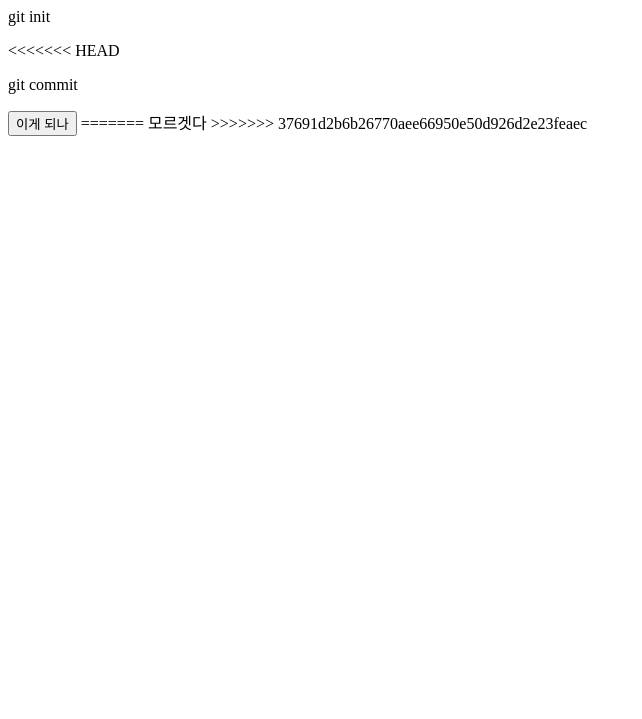
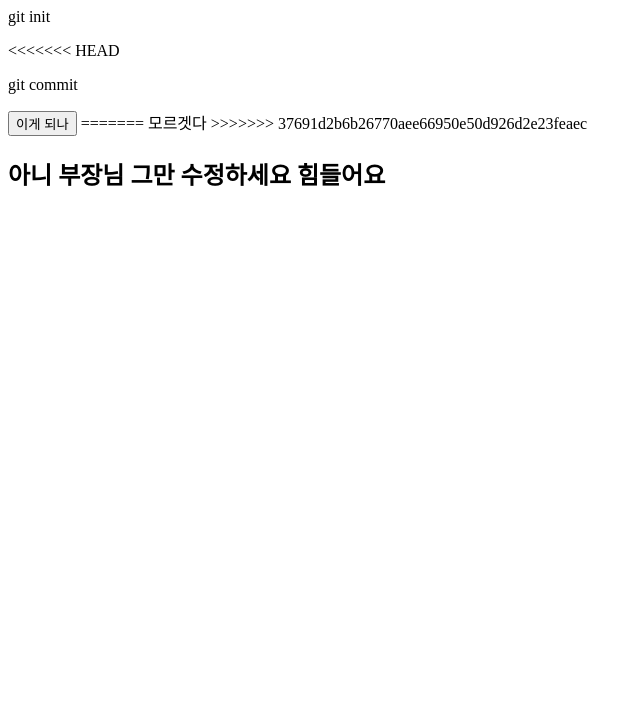
Before and after one commit to jongmin9015/company2-project, a plain HTML site: page index.html in a window 1280 px wide. Shown: the part 81-800 px from the top of the page, without its empty margins (0-642 px from the left). Drawn offline with Linux system fonts and the light colour scheme.

Commit message:
hreshman v0.4

```diff
--- a/index.html
+++ b/index.html
@@ -19,5 +19,7 @@
 =======
     모르겟다
 >>>>>>> 37691d2b6b26770aee66950e50d926d2e23feaec
+
+<h2>아니 부장님 그만 수정하세요 힘들어요</h2>
 </body>
 </html>
```
